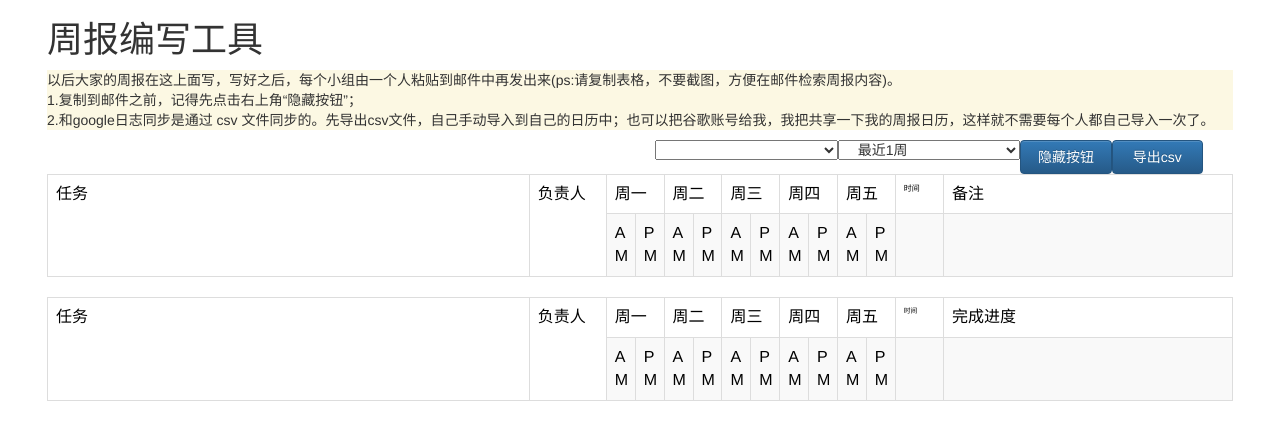
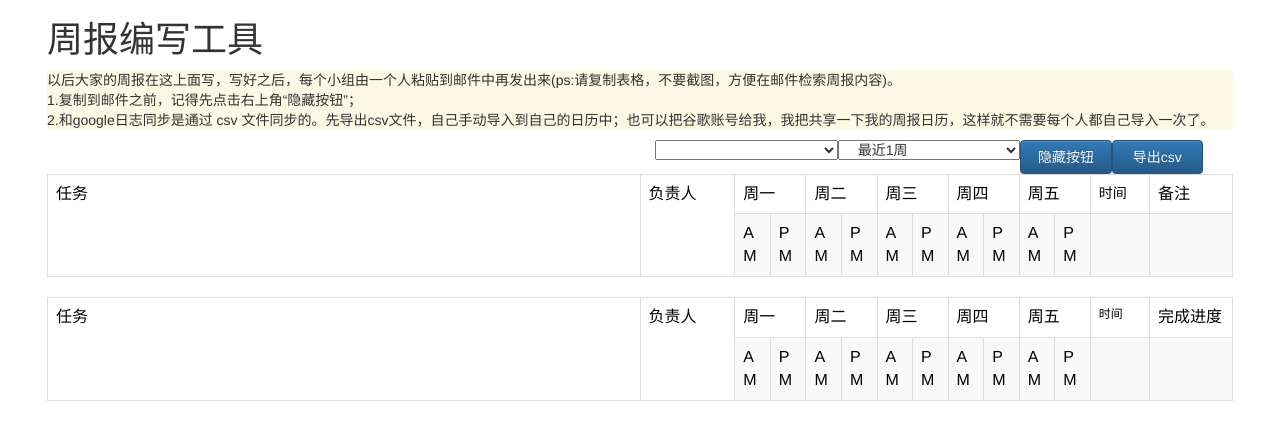
Before and after one commit to xidiandaily/byweekreport, a PHP site: page /html/home.html in a window 1280 px wide. Shown: the top 440 px of the page. Run offline with PHP 8.4, Linux system fonts and the light colour scheme; some libraries are stand-ins or nearby versions.

Commit message:
Chg:1.修复火狐浏览器和360浏览器的显示问题;
Signed-off-by: chiyl <xidiandaily@126.com>

```diff
--- a/html/byweekreport.css
+++ b/html/byweekreport.css
@@ -4,13 +4,12 @@
 
 .table{
     position:relative;
-    table-layout:fixed;
     color:#000000;
     word-break:break-all;
 }
 
 .table .by_hide{
-    font-size:8px;
+    font-size:14px;
 }
 
 .byweektable-group1{
```
